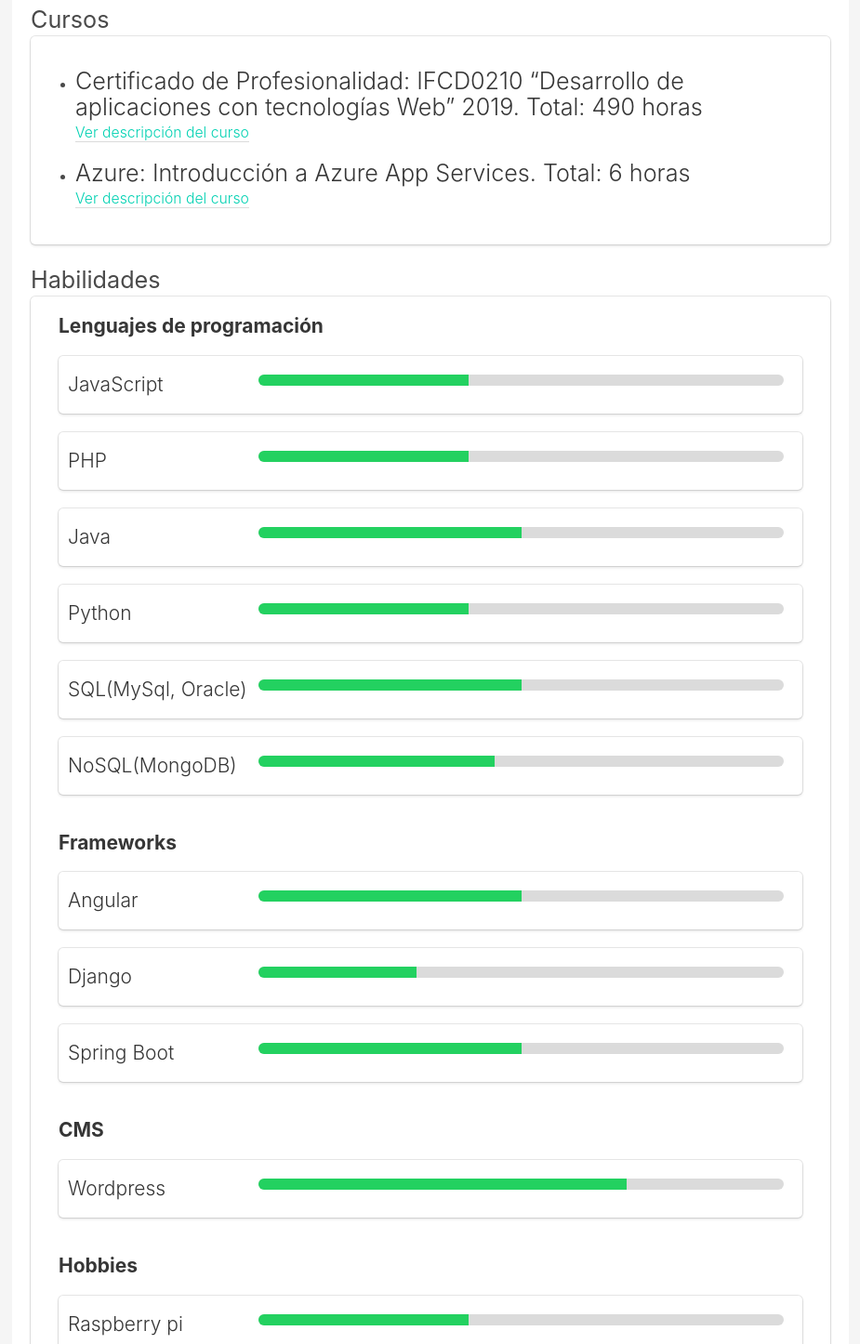
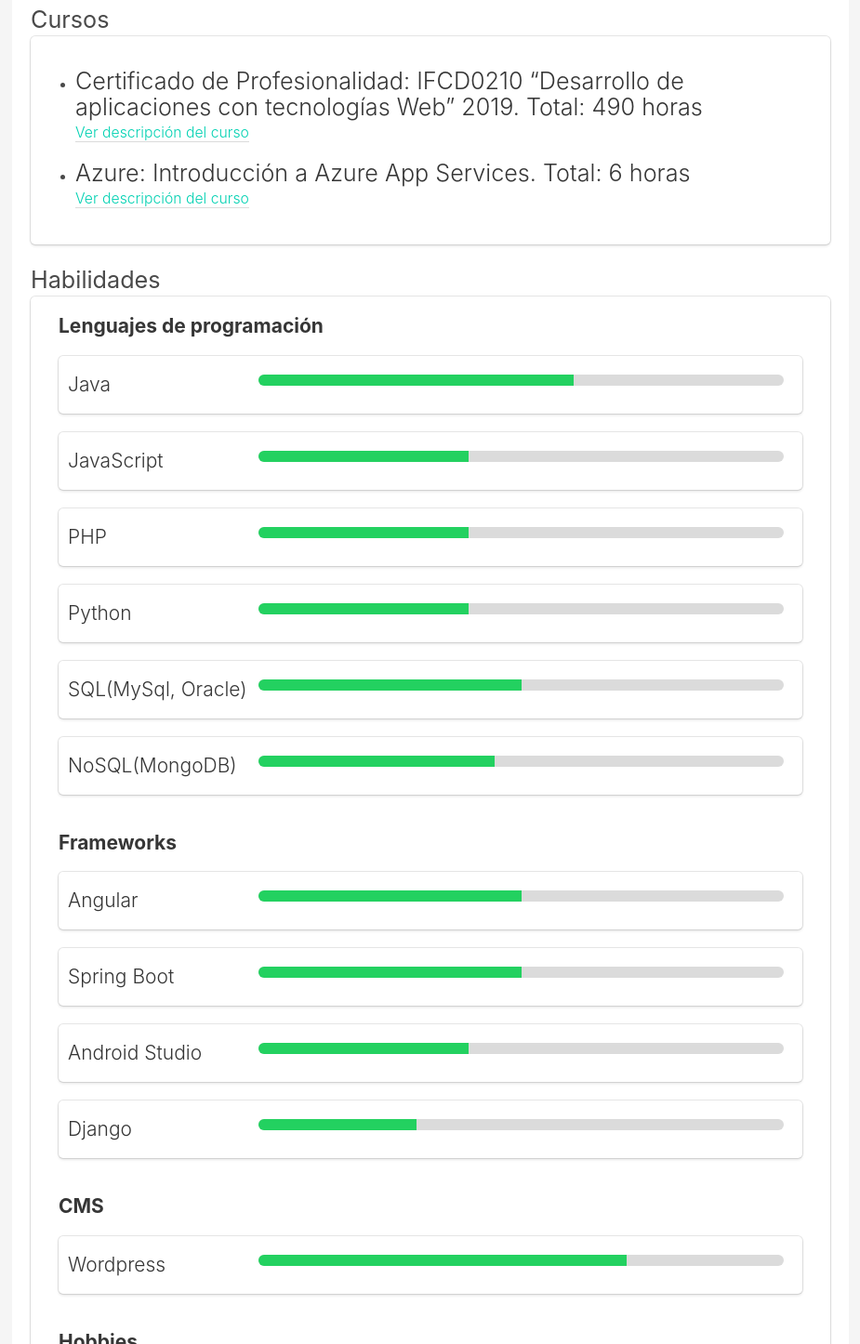
Before and after one commit to FERREKENNETH/curriculum, a plain HTML site: page index.html in a window 1280 px wide. Shown: the part 883-2329 px from the top of the page at 93% size, without its empty margins (327-1252 px from the left). Drawn offline with Linux system fonts and the light colour scheme.

Commit message:
add framework android

```diff
--- a/index.html
+++ b/index.html
@@ -9,6 +9,8 @@
   <link rel="stylesheet" href="./css/styles.css">
   <link rel="stylesheet" href="./css/font-awesome.min.css">
 </head>
+
+
 
 <body style="padding:40px;">
   <div class="columns is-gapless forced-gapless">
@@ -37,11 +39,11 @@
                   </span> 650 190 003
                 </li>
                 <li>
-                  <a href="mailto:kenneth.ferre@gmail.com" class="icon-text">
+                  <span class="icon-text">
                     <span class="icon is-small">
                       <i class="fa fa-envelope-o"></i>
                     </span> kenneth.ferre@gmail.com
-                  </a>
+                  </span>
                 </li>
               </ul>
               <p class="menu-label">
@@ -171,6 +173,18 @@
                   <div class="content">
                     <div id="habilidades">
                       <h3><strong> Lenguajes de programación </strong></h3>
+
+                      <div class="box">
+                        <div class="columns">
+                          <div class="column is-3 forced-gapless">
+                            <h5 class="subtitle habilidad">Java</h5>
+                          </div>
+                          <div class="column">
+                            <progress class="progress is-success" value="60" max="100"></progress>
+                          </div>
+                        </div>
+                      </div>
+
                       <div class="box">
                         <div class="columns">
                           <div class="column is-3 forced-gapless">
@@ -181,6 +195,7 @@
                           </div>
                         </div>
                       </div>
+
                       <div class="box">
                         <div class="columns">
                           <div class="column is-3 forced-gapless">
@@ -188,17 +203,6 @@
                           </div>
                           <div class="column">
                             <progress class="progress is-success" value="40" max="100">40%</progress>
-                          </div>
-                        </div>
-                      </div>
-
-                      <div class="box">
-                        <div class="columns">
-                          <div class="column is-3 forced-gapless">
-                            <h5 class="subtitle habilidad">Java</h5>
-                          </div>
-                          <div class="column">
-                            <progress class="progress is-success" value="50" max="100"></progress>
                           </div>
                         </div>
                       </div>
@@ -248,16 +252,6 @@
                         </div>
                       </div>
 
-                      <div class="box">
-                        <div class="columns">
-                          <div class="column is-3 forced-gapless">
-                            <h5 class="subtitle habilidad">Django</h5>
-                          </div>
-                          <div class="column">
-                            <progress class="progress is-success" value="30" max="100"></progress>
-                          </div>
-                        </div>
-                      </div>
 
                       <div class="box">
                         <div class="columns">
@@ -271,10 +265,28 @@
                       </div>
 
 
+                      <div class="box">
+                        <div class="columns">
+                          <div class="column is-3 forced-gapless">
+                            <h5 class="subtitle habilidad">Android Studio</h5>
+                          </div>
+                          <div class="column">
+                            <progress class="progress is-success" value="40" max="100"></progress>
+                          </div>
+                        </div>
+                      </div>
 
 
-
-
+                      <div class="box">
+                        <div class="columns">
+                          <div class="column is-3 forced-gapless">
+                            <h5 class="subtitle habilidad">Django</h5>
+                          </div>
+                          <div class="column">
+                            <progress class="progress is-success" value="30" max="100"></progress>
+                          </div>
+                        </div>
+                      </div>
 
 
                       <h3><strong>CMS</strong></h3>
```
